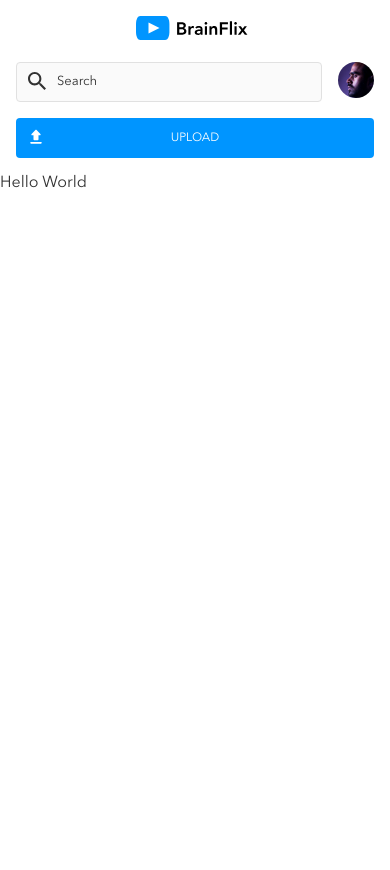
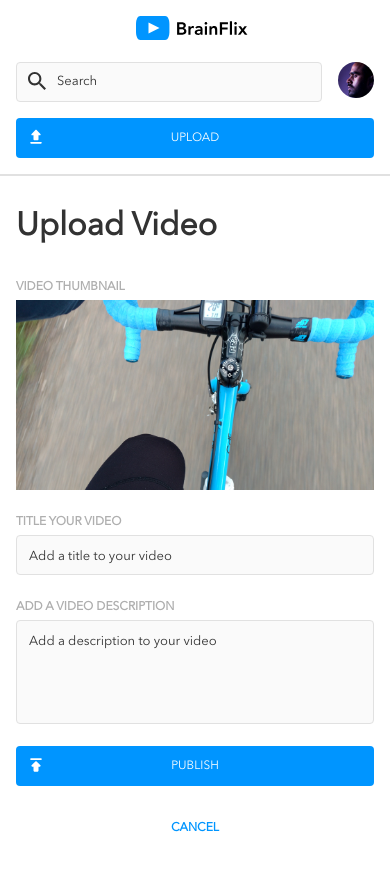
Before and after one commit to david-jiwon-park/BrainFlix, a React (Create React App) app: page /videoupload in a window 390 px wide. Before the commit the page ends 844 px from the top, so only its background shows below. Built offline with nearby package versions, Linux system fonts and the light colour scheme.

Commit message:
Creating mobile layout for Video Upload page

```diff
--- a/src/components/CommentsForm/CommentsForm.scss
+++ b/src/components/CommentsForm/CommentsForm.scss
@@ -44,22 +44,10 @@
         }
     }
     &__comment-textarea {
-        outline: none;
-        box-sizing: border-box;
+        @include form-fields;
         height: 6.5rem;
-        width: 100%;
-        background: $color-field-background;
-        border: 1px solid $color-divider-and-outline;
-        border-radius: 4px;
-        @include field-text;
         resize: none;
         padding: 0.75rem 0 0 0.75rem;
-        &::placeholder {
-            @include field-text;
-        }
-        &:focus {
-            @include field-active-state;
-        }
         @include tablet {
             height: 2.5rem;
             padding: 0.65rem 0 0 1rem;
--- a/src/components/SearchBar/SearchBar.scss
+++ b/src/components/SearchBar/SearchBar.scss
@@ -19,21 +19,9 @@
         padding-right: 1rem;
     }
     &__input {
-        outline: none;
-        box-sizing: border-box;
+        @include form-fields;
         height: 2.5rem;
-        width: 100%;
-        background: $color-field-background;
-        border: 1px solid $color-divider-and-outline;
-        border-radius: 4px;
         padding-left: 2.5rem;
-        @include field-text;
-        &::placeholder {
-            @include field-text;
-        }
-        &:focus {
-            @include field-active-state;
-        }
     }
     &__icon {
         position: absolute;
--- a/src/pages/VideoUpload/VideoUpload.js
+++ b/src/pages/VideoUpload/VideoUpload.js
@@ -1,10 +1,54 @@
-
+import './VideoUpload.scss';
+import thumbnail from '../../assets/images/Upload-video-preview.jpg';
+import publishIcon from '../../assets/images/publish.svg';
+import { Link } from 'react-router-dom';
 
 function VideoUpload() {
 
     return (
-        <div>
-            Hello World
+        <div className='video-upload'>
+            <h1 className='video-upload__heading'>Upload Video</h1>
+            <h4 className='video-upload__label'>VIDEO THUMBNAIL</h4>
+            <img className='video-upload__thumbnail' src={thumbnail} alt='thumbnail'/>
+
+            <form>
+                <label htmlFor="title" className="video-upload__label">TITLE YOUR VIDEO</label>
+                <div className="video-upload__field-container">
+                    <textarea
+                        className="video-upload__title-textarea"
+                        name="title"
+                        id="title"
+                        placeholder="Add a title to your video"
+                        required>
+                    </textarea>
+                </div>
+
+                <label htmlFor="title" className="video-upload__label">ADD A VIDEO DESCRIPTION</label>
+                <div className="video-upload__field-container">
+                    <textarea
+                        className="video-upload__description-textarea"
+                        name="title"
+                        id="title"
+                        placeholder="Add a description to your video"
+                        required>
+                    </textarea>
+                </div>
+
+                <div className="video-upload__links-container">
+                    <div className="video-upload__publish-button-container">
+                        <button id="publish-button" className="video-upload__publish-button">
+                            PUBLISH
+                        </button>
+                        <img className="video-upload__publish-icon" src={publishIcon} alt="publish icon"/>
+                    </div>
+
+                    <Link className="video-upload__cancel-link" to="/">
+                        <h4>CANCEL</h4>
+                    </Link>
+                </div>
+            </form>
+
+
         </div>
     )
 };
--- a/src/pages/VideoUpload/VideoUpload.scss
+++ b/src/pages/VideoUpload/VideoUpload.scss
@@ -0,0 +1,66 @@
+// Video Upload Page Styling
+
+@import '../../styles/partials/variables';
+@import '../../styles/partials/mixins';
+
+.video-upload {
+    @include top-divider;
+    padding: 2rem 1rem;
+    &__heading {
+        padding-bottom: 2rem;
+    }
+    &__label {
+        @include mobile-field-label;
+    }
+    &__thumbnail {
+        width: 100%;
+        border-radius: 4px;
+        padding: 0.25rem 0 1rem;
+    }
+    &__field-container {
+        padding: 0.25rem 0 1rem;
+    }
+    &__title-textarea {
+        @include form-fields;
+        height: 2.5rem;
+        resize: none;
+        padding: 0.75rem 0 0 0.75rem;
+    }
+    &__description-textarea {
+        @include form-fields;
+        height: 6.5rem;
+        resize: none;
+        padding: 0.75rem 0 0 0.75rem;
+    }
+
+    &__links-container {
+        display: flex;
+        flex-direction: column;
+        align-items: center;
+    }
+
+    &__publish-button-container {
+        width: 100%;
+        position: relative;
+    }
+    &__publish-button {
+        width: 100%;
+        height: 2.5rem;
+        @include button;
+        @include button-text;
+    }
+    &__publish-icon {
+        position: absolute;
+        top: 0.55rem;
+        left: 0.6rem;
+        height: 1.25rem;
+    }
+    &__cancel-link {
+        padding-top: 2rem;
+        text-decoration: none;
+        color: $color-primary-cta;
+        font-size: 0.75rem;
+        line-height: 1.25rem;
+        font-weight: 400;
+    }
+}
--- a/src/styles/partials/_mixins.scss
+++ b/src/styles/partials/_mixins.scss
@@ -18,6 +18,24 @@
   width: 63.75rem;
   margin: auto;
 }
+
+/* Common Styling for Form Fields */
+@mixin form-fields {
+  outline: none;
+  box-sizing: border-box;
+  width: 100%;
+  background: $color-field-background;
+  border: 1px solid $color-divider-and-outline;
+  border-radius: 4px;
+  @include field-text;
+  &::placeholder {
+    @include field-text;
+  }
+  &:focus {
+    @include field-active-state;
+  }
+}
+
 
 /* Mobile Profile Picture Icon Shape */
 @mixin mobile-pfp-shape {
```
